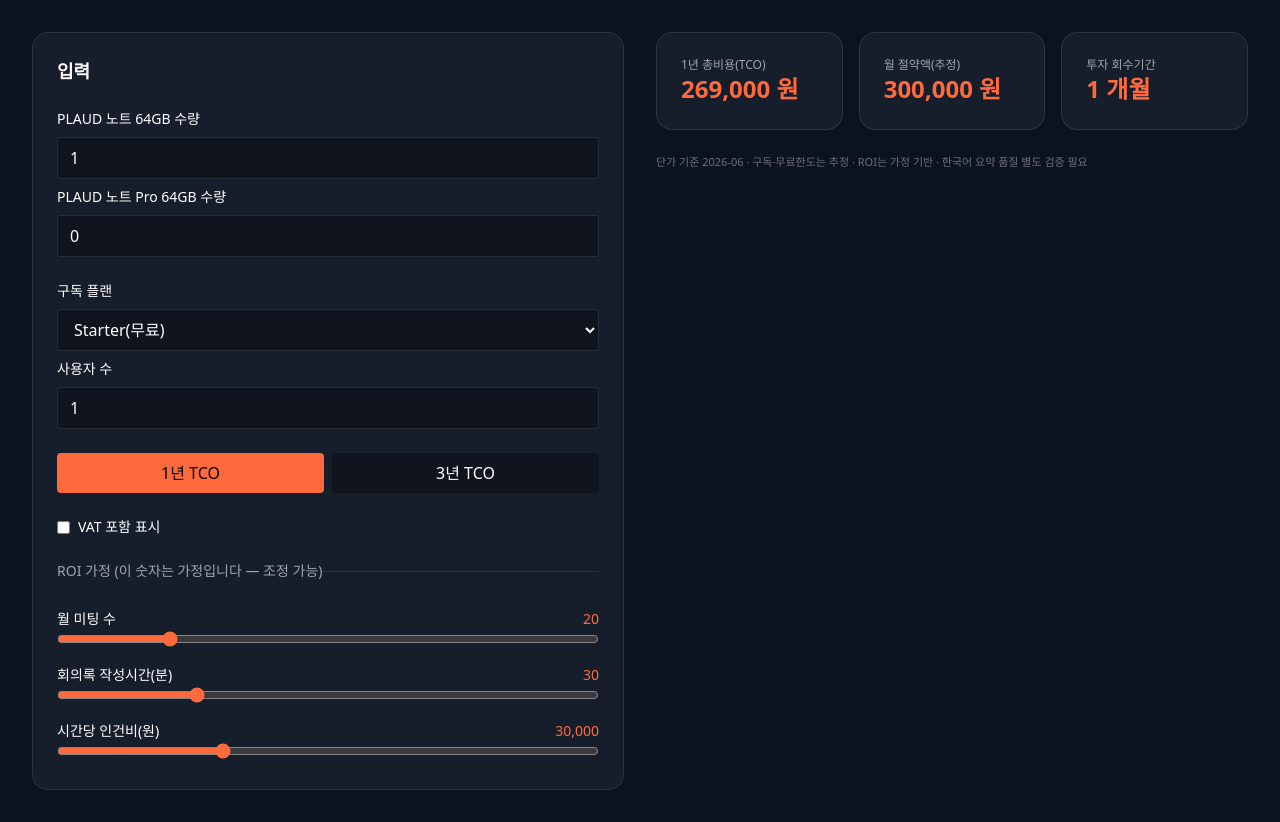
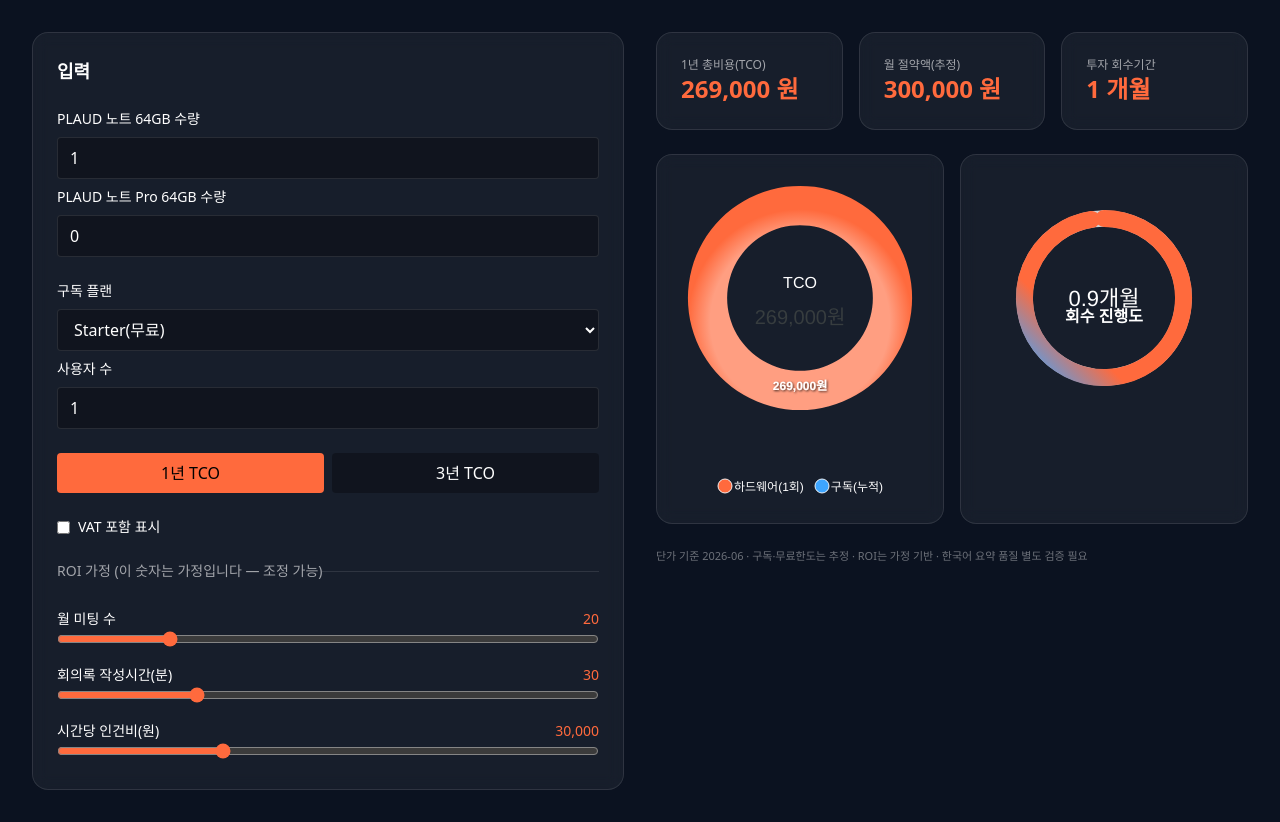
Before and after one commit to Technoetic/plaud-calculator, a React (Vite) app: page / in a window 1280 px wide. Built offline with nearby package versions, Linux system fonts and the light colour scheme.

Commit message:
feat: add cost-breakdown donut and ROI payback gauge

```diff
--- /dev/null
+++ b/src/components/PaybackGauge.tsx
@@ -0,0 +1,19 @@
+import Chart from "react-apexcharts";
+import type { ApexOptions } from "apexcharts";
+
+export function PaybackGauge({ paybackMonths }: { paybackMonths: number }) {
+  // 회수기간을 36개월 대비 % 게이지로 표현(짧을수록 가득) — 0이면 0%
+  const pct = paybackMonths > 0 ? Math.max(0, Math.min(100, (1 - paybackMonths / 36) * 100)) : 0;
+  const options: ApexOptions = {
+    labels: ["회수 진행도"],
+    colors: ["#ff6a3d"],
+    fill: { type: "gradient", gradient: { gradientToColors: ["#3da5ff"] } },
+    plotOptions: { radialBar: { hollow: { size: "60%" },
+      dataLabels: { name: { color: "#fff", offsetY: 24 },
+        value: { color: "#fff", fontSize: "22px", offsetY: -8,
+          formatter: () => (paybackMonths > 0 ? `${Math.round(paybackMonths * 10) / 10}개월` : "—") } } } },
+    stroke: { lineCap: "round" },
+    chart: { animations: { enabled: true, speed: 800 } },
+  };
+  return <Chart type="radialBar" series={[pct]} options={options} height={300} />;
+}
--- a/src/components/ResultDashboard.tsx
+++ b/src/components/ResultDashboard.tsx
@@ -1,6 +1,8 @@
 import { motion } from "framer-motion";
 import type { QuoteResult } from "../lib/calc";
 import { NumberTicker } from "./NumberTicker";
+import { TcoChart } from "./TcoChart";
+import { PaybackGauge } from "./PaybackGauge";
 
 const card = "p-6 rounded-2xl bg-white/5 backdrop-blur border border-white/10";
 
@@ -24,6 +26,10 @@
           </motion.div>
         ))}
       </div>
+      <div className="grid md:grid-cols-2 gap-4">
+        <div className={card}><TcoChart result={result} /></div>
+        <div className={card}><PaybackGauge paybackMonths={result.paybackMonths} /></div>
+      </div>
       <p className="text-[11px] text-white/40">
         {/* 단가 기준 2026-06 · 구독·무료한도는 추정 · ROI는 가정 기반 · 한국어 요약 품질 별도 검증 필요 */}
         단가 기준 2026-06 · 구독·무료한도는 추정 · ROI는 가정 기반 · 한국어 요약 품질 별도 검증 필요
--- /dev/null
+++ b/src/components/TcoChart.tsx
@@ -0,0 +1,19 @@
+import Chart from "react-apexcharts";
+import type { ApexOptions } from "apexcharts";
+import type { QuoteResult } from "../lib/calc";
+
+export function TcoChart({ result }: { result: QuoteResult }) {
+  const series = [result.hardwareCost, result.subscriptionCost];
+  const options: ApexOptions = {
+    labels: ["하드웨어(1회)", "구독(누적)"],
+    colors: ["#ff6a3d", "#3da5ff"],
+    fill: { type: "gradient" },
+    legend: { labels: { colors: "#fff" }, position: "bottom" },
+    dataLabels: { enabled: true, formatter: (_v, o) => (o ? series[o.seriesIndex] || 0 : 0).toLocaleString() + "원" },
+    plotOptions: { pie: { donut: { labels: { show: true, total: { show: true, label: "TCO",
+      formatter: () => result.tco.toLocaleString() + "원", color: "#fff" } } } } },
+    stroke: { width: 0 },
+    chart: { animations: { enabled: true, speed: 800 } },
+  };
+  return <Chart type="donut" series={series} options={options} height={320} />;
+}
```
